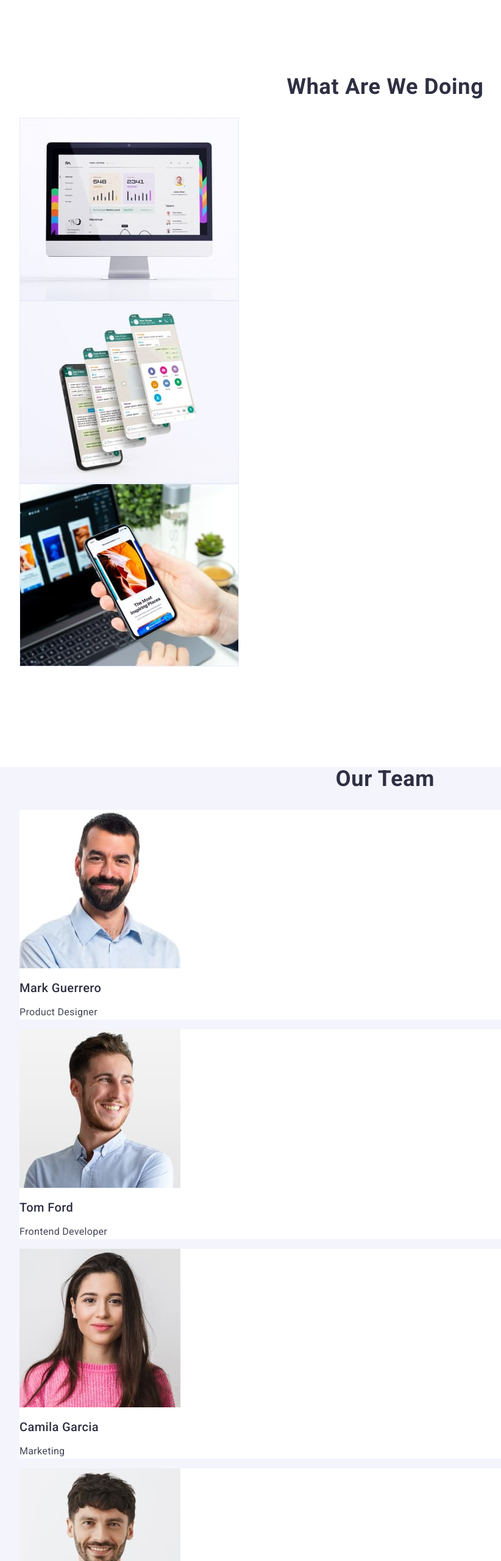
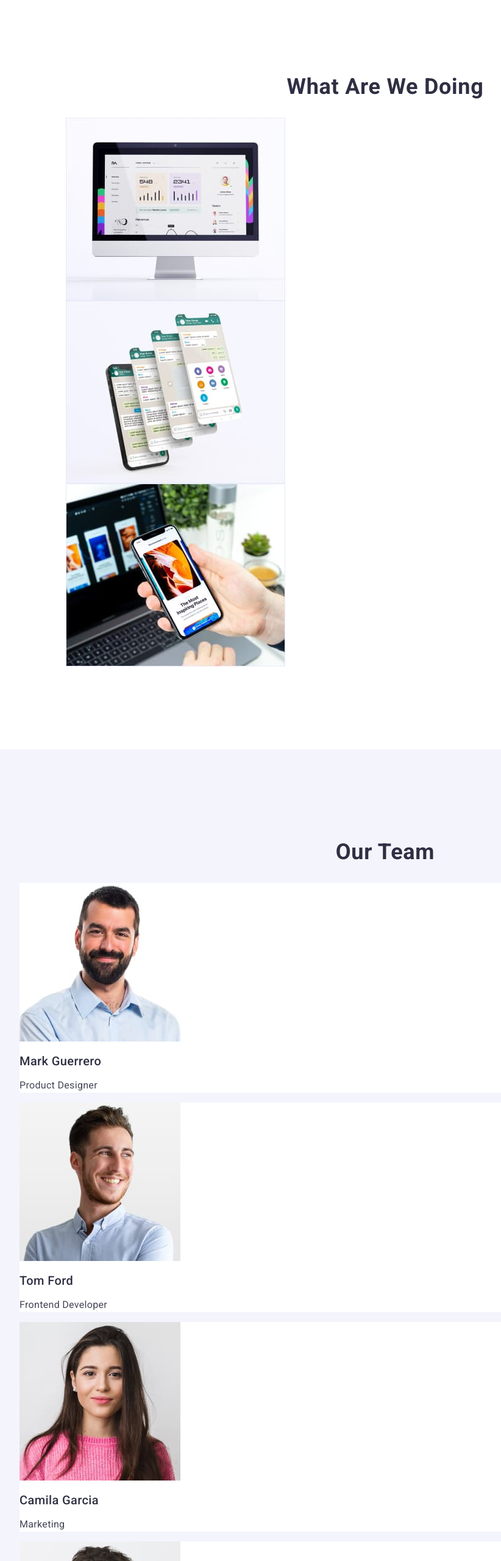
Before and after one commit to AlicjaSzamraj/goit-markup-hw-03, a plain HTML site: page index.html in a window 1280 px wide. Shown: the part 1080-3640 px from the top of the page at 61% size, without its empty margins (8-830 px from the left). Drawn offline with nearby package versions, Linux system fonts and the light colour scheme.

Commit message:
container sections

```diff
--- a/index.html
+++ b/index.html
@@ -95,6 +95,7 @@
         </div>
       </section>
       <section class="section">
+        <div class="container">
         <h2 class="header_section_three">What are we doing</h2>
         <ul class="list">
           <li>
@@ -119,8 +120,10 @@
             />
           </li>
         </ul>
+      </div>
       </section>
-      <section class="section_four">
+      <section class="section section_four">
+        <div class="container"></div>
         <h2 class="header_section_three">Our Team</h2>
         <ul class="list">
           <li class="section_points">
@@ -160,6 +163,7 @@
             <p class="paragraphs">UI Designer</p>
           </li>
         </ul>
+      </div>
       </section>
     </main>
     <footer class="footer">
```
